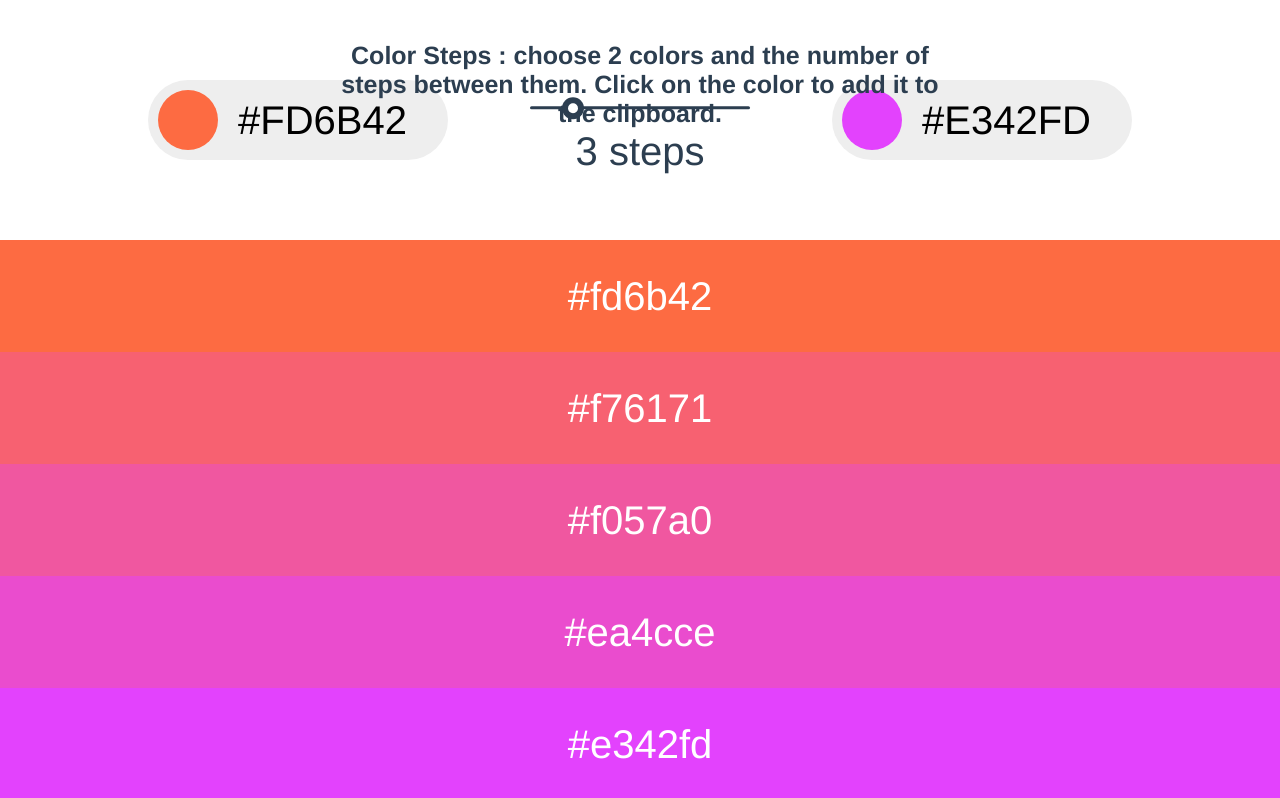
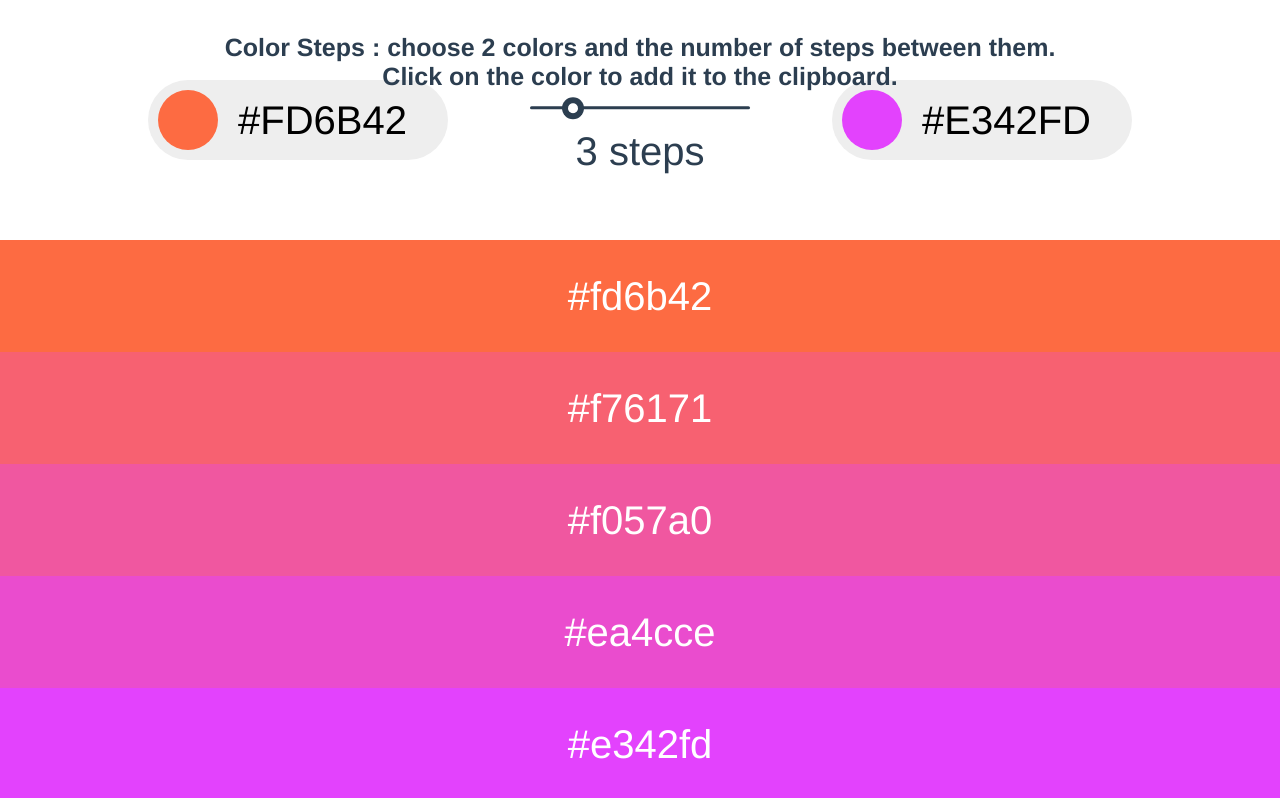
Before and after one commit to alexandre-soares/color-steps-vuejs, a Vue app: page / in a window 1280 px wide. Built offline with nearby package versions, Linux system fonts and the light colour scheme.

Commit message:
fixing heading 1

```diff
--- a/src/components/ColorsSteps.vue
+++ b/src/components/ColorsSteps.vue
@@ -3,7 +3,8 @@
         <div class="tools">
             <h1>
                 Color Steps : choose 2 colors and the number of steps between
-                them. Click on the color to add it to the clipboard.
+                them. <br />
+                Click on the color to add it to the clipboard.
             </h1>
             <div class="tools__first-color">
                 <input type="color" v-model="color1" />
@@ -160,7 +161,8 @@ $bg: #2c3e50;
         font-size: 2.5rem;
         position: absolute;
         text-align: center;
-        top: 3%;
+        width: 90%;
+        top: 2%;
         left: 50%;
         transform: translateX(-50%);
     }
```
